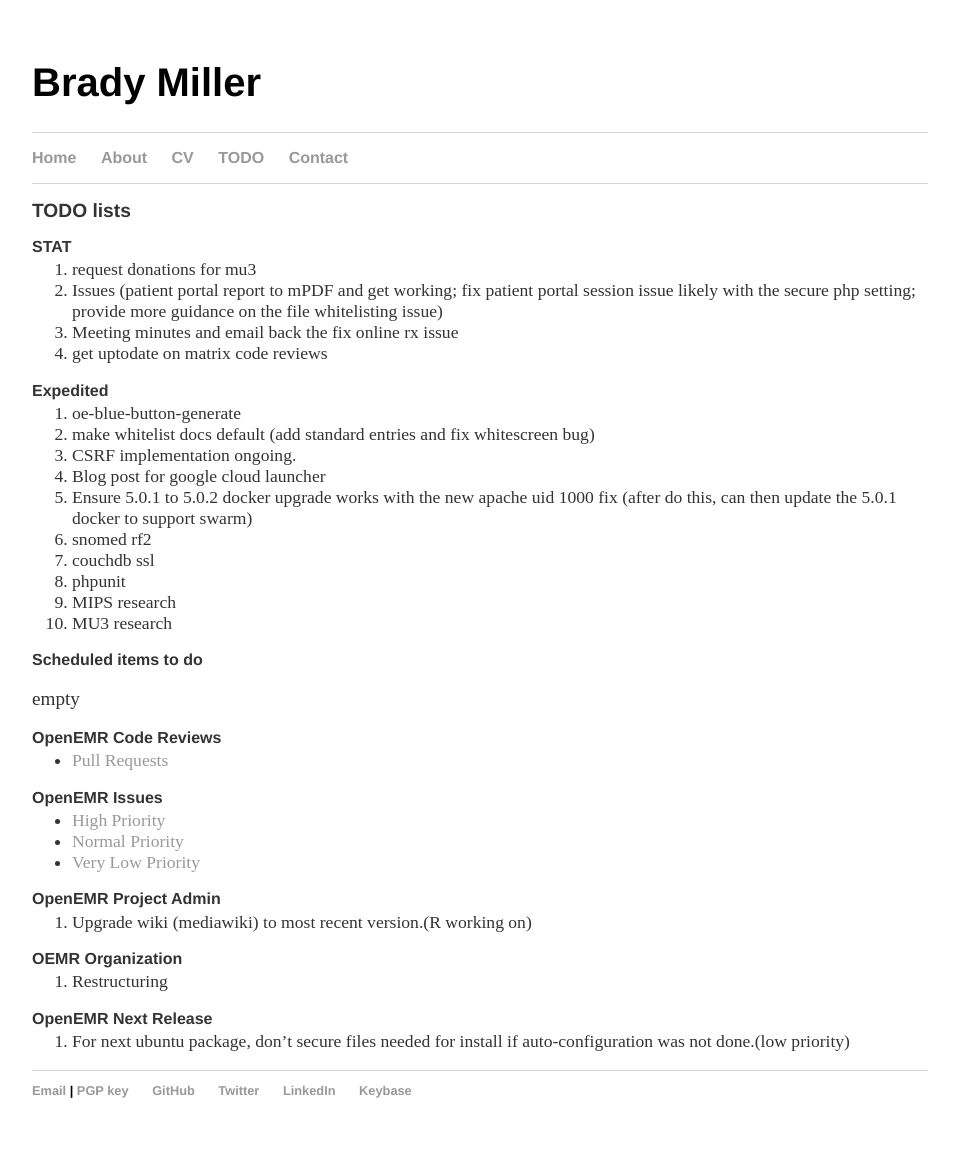
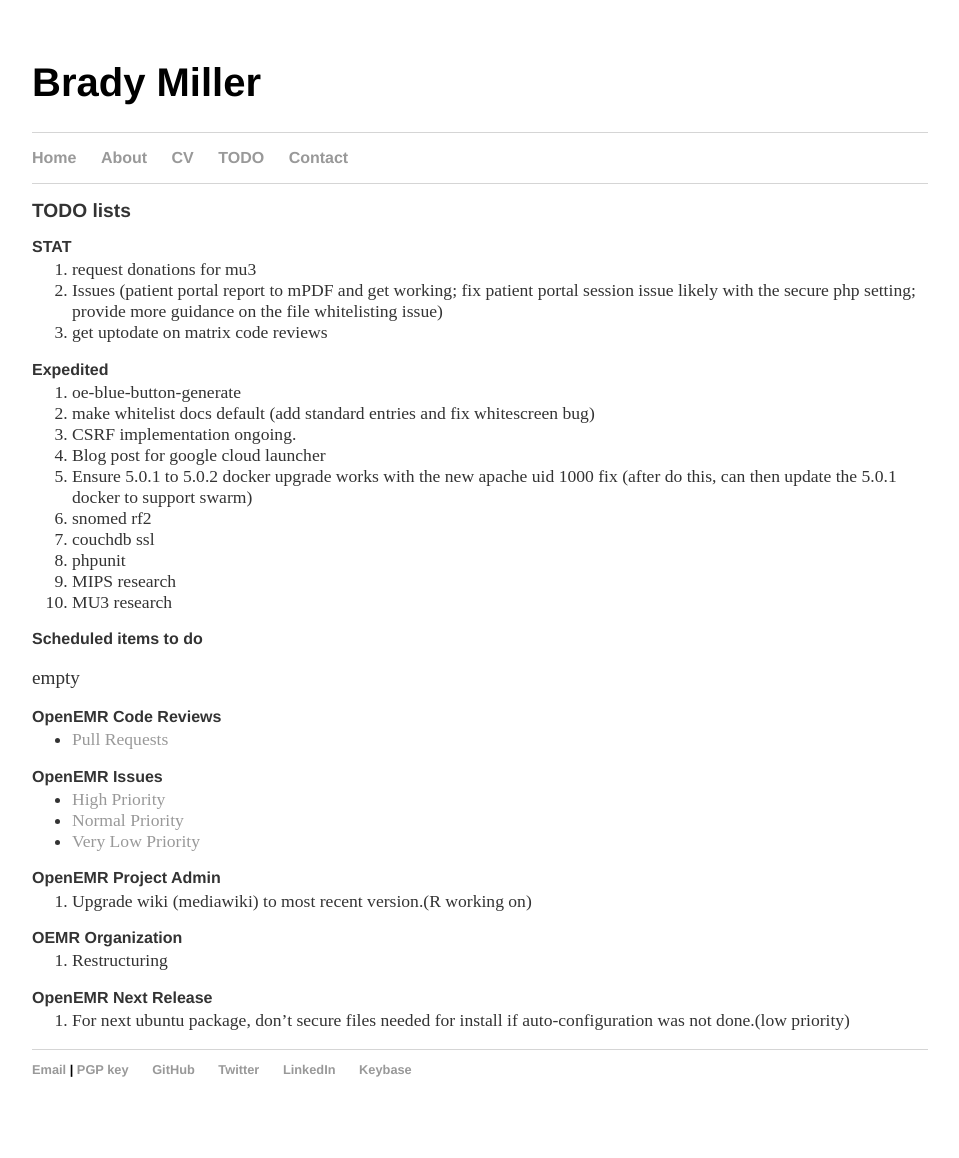
Before and after one commit to bradymiller/bradymiller.github.io, a Jekyll site: the page built from todo/index.md, in a window 1280 px wide. Shown: the whole page, without its empty margins (160-1119 px from the left). Built offline with Jekyll 4.4.1, drawn with Linux system fonts in a browser that asks for light colours; our own code applies the rules of GitHub Pages for plain Markdown files; after the commit the page ends 1137 px from its top, so only the background shows below that.

Commit message:
Update index.md

```diff
--- a/todo/index.md
+++ b/todo/index.md
@@ -6,7 +6,6 @@
 ### STAT
 1. request donations for mu3
 2. Issues (patient portal report to mPDF and get working; fix patient portal session issue likely with the secure php setting; provide more guidance on the file whitelisting issue)
-3. Meeting minutes and email back the fix online rx issue
 4. get uptodate on matrix code reviews
 
 ### Expedited
```
